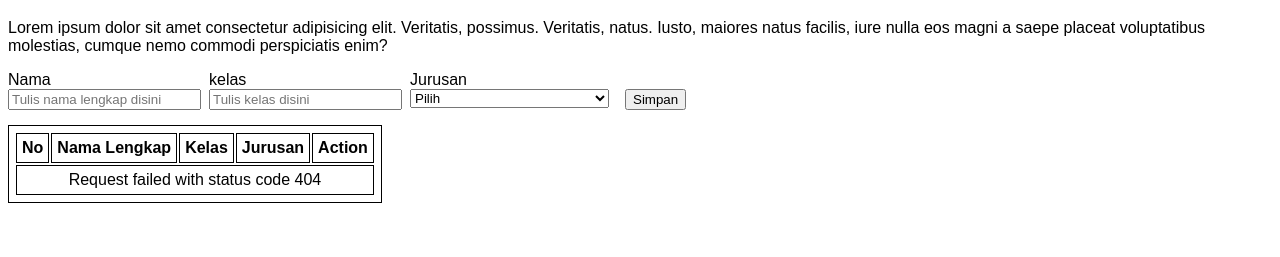
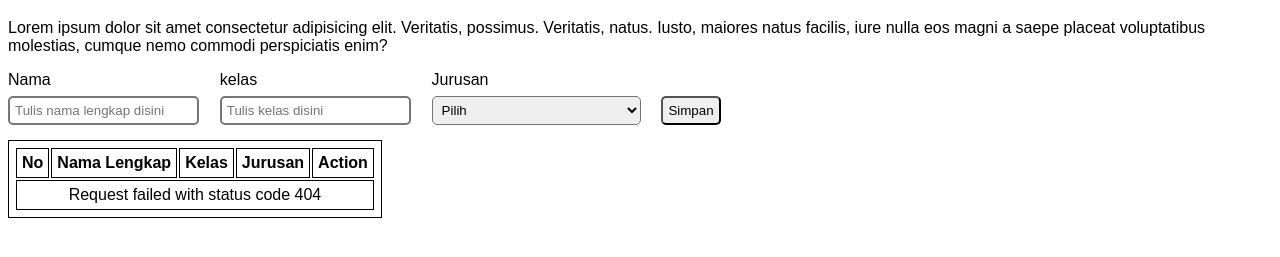
Before and after one commit to wldnhariri/Daftar-Siswa, a plain HTML site: page index.html in a window 1280 px wide. Shown: the part 61-318 px from the top of the page. Drawn offline with nearby package versions, Linux system fonts and the light colour scheme; no server answers.

Commit message:
Edit border-radius, padding, gap di input, select, btn-simpan

```diff
--- a/style.css
+++ b/style.css
@@ -16,23 +16,35 @@ table  {
     display: flex;
     flex-direction: column;
     input {
-        width: 100%;
+        width: fit-content;
+        margin-top: 0.5em;
+        border-radius: 5px;
+        border-style: solid;
+        padding: 5px;
     }
     select {
         width: 100%;
+        margin-top: 0.5em;
+        /* height: 22px; */
+        padding: 5px;
+        border-radius: 5px;
+        border-style: solid;
     }
 }
 
 .form-display {
     display: flex;
     width: fit-content;
-    gap: 1em;
+    gap: 1.3em;
 }
 
 .btn-simpan {
     height: fit-content;
     margin-top: auto;
+    border-radius: 5px;
+    padding: 5px;
 }
+
 /* Modal Simpan */
 .modal {
     display: none;
```
